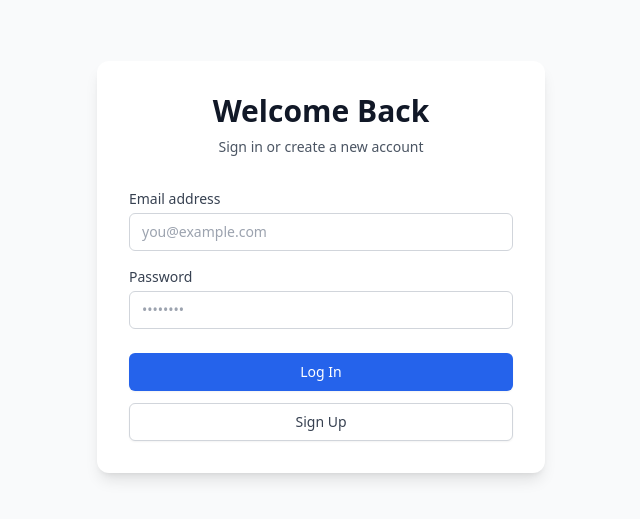
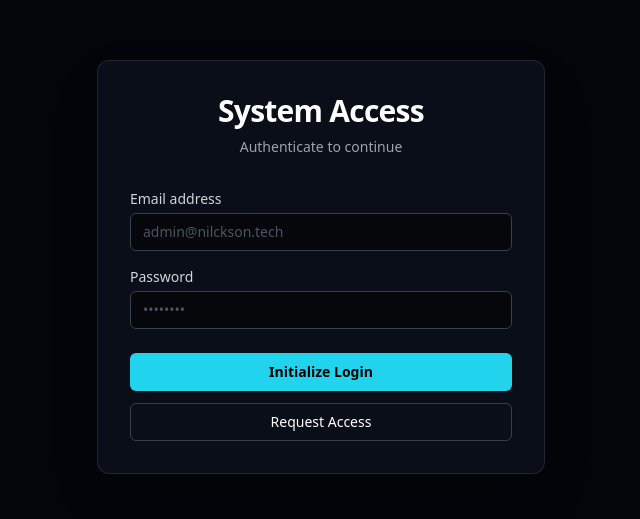
Before and after one commit to Nilckson/Tech, a Next.js app: page /login in a window 1280 px wide. Shown: the part 133-652 px from the top of the page, without its empty margins (319-959 px from the left). Built offline with nearby package versions, Linux system fonts and the light colour scheme.

Commit message:
fix: removed missing auth actions so UI can deploy

```diff
--- a/app/login/page.tsx
+++ b/app/login/page.tsx
@@ -1,24 +1,22 @@
-import { login, signup } from '../admin/actions'
-
 export default function LoginPage({
   searchParams,
 }: {
   searchParams: { error?: string }
 }) {
   return (
-    <div className="flex min-h-screen items-center justify-center bg-gray-50 p-4">
-      <div className="w-full max-w-md space-y-8 rounded-xl bg-white p-8 shadow-lg">
+    <div className="flex min-h-screen items-center justify-center bg-[#04050a] p-4 text-white">
+      <div className="w-full max-w-md space-y-8 rounded-xl bg-gray-900/50 p-8 shadow-2xl border border-white/10 backdrop-blur-sm">
         <div className="text-center">
-          <h2 className="text-3xl font-extrabold text-gray-900">
-            Welcome Back
+          <h2 className="text-3xl font-extrabold tracking-tight text-white">
+            System Access
           </h2>
-          <p className="mt-2 text-sm text-gray-600">
-            Sign in or create a new account
+          <p className="mt-2 text-sm text-gray-400">
+            Authenticate to continue
           </p>
         </div>
 
         {searchParams.error && (
-          <div className="rounded-md bg-red-50 p-4 text-sm text-red-700 border border-red-200">
+          <div className="rounded-md bg-red-900/50 p-4 text-sm text-red-400 border border-red-500/50">
             {searchParams.error}
           </div>
         )}
@@ -26,7 +24,7 @@
         <form className="mt-8 space-y-6">
           <div className="space-y-4">
             <div>
-              <label htmlFor="email" className="block text-sm font-medium text-gray-700">
+              <label htmlFor="email" className="block text-sm font-medium text-gray-300">
                 Email address
               </label>
               <input
@@ -34,12 +32,12 @@
                 name="email"
                 type="email"
                 required
-                className="mt-1 block w-full rounded-md border border-gray-300 px-3 py-2 text-gray-900 placeholder-gray-400 focus:border-blue-500 focus:outline-none focus:ring-blue-500 sm:text-sm"
-                placeholder="you@example.com"
+                className="mt-1 block w-full rounded-md border border-gray-700 bg-black/50 px-3 py-2 text-white placeholder-gray-600 focus:border-[#22d3ee] focus:outline-none focus:ring-1 focus:ring-[#22d3ee] sm:text-sm"
+                placeholder="admin@nilckson.tech"
               />
             </div>
             <div>
-              <label htmlFor="password" className="block text-sm font-medium text-gray-700">
+              <label htmlFor="password" className="block text-sm font-medium text-gray-300">
                 Password
               </label>
               <input
@@ -47,7 +45,7 @@
                 name="password"
                 type="password"
                 required
-                className="mt-1 block w-full rounded-md border border-gray-300 px-3 py-2 text-gray-900 placeholder-gray-400 focus:border-blue-500 focus:outline-none focus:ring-blue-500 sm:text-sm"
+                className="mt-1 block w-full rounded-md border border-gray-700 bg-black/50 px-3 py-2 text-white placeholder-gray-600 focus:border-[#22d3ee] focus:outline-none focus:ring-1 focus:ring-[#22d3ee] sm:text-sm"
                 placeholder="••••••••"
               />
             </div>
@@ -55,16 +53,16 @@
 
           <div className="flex flex-col space-y-3">
             <button
-              formAction={login}
-              className="flex w-full justify-center rounded-md border border-transparent bg-blue-600 px-4 py-2 text-sm font-medium text-white shadow-sm hover:bg-blue-700 focus:outline-none focus:ring-2 focus:ring-blue-500 focus:ring-offset-2"
+              type="button"
+              className="flex w-full justify-center rounded-md border border-transparent bg-[#22d3ee] px-4 py-2 text-sm font-bold text-black shadow-sm hover:bg-[#06b6d4] focus:outline-none transition-colors"
             >
-              Log In
+              Initialize Login
             </button>
             <button
-              formAction={signup}
-              className="flex w-full justify-center rounded-md border border-gray-300 bg-white px-4 py-2 text-sm font-medium text-gray-700 shadow-sm hover:bg-gray-50 focus:outline-none focus:ring-2 focus:ring-blue-500 focus:ring-offset-2"
+              type="button"
+              className="flex w-full justify-center rounded-md border border-white/20 bg-transparent px-4 py-2 text-sm font-medium text-white shadow-sm hover:bg-white/10 focus:outline-none transition-colors"
             >
-              Sign Up
+              Request Access
             </button>
           </div>
         </form>
```
